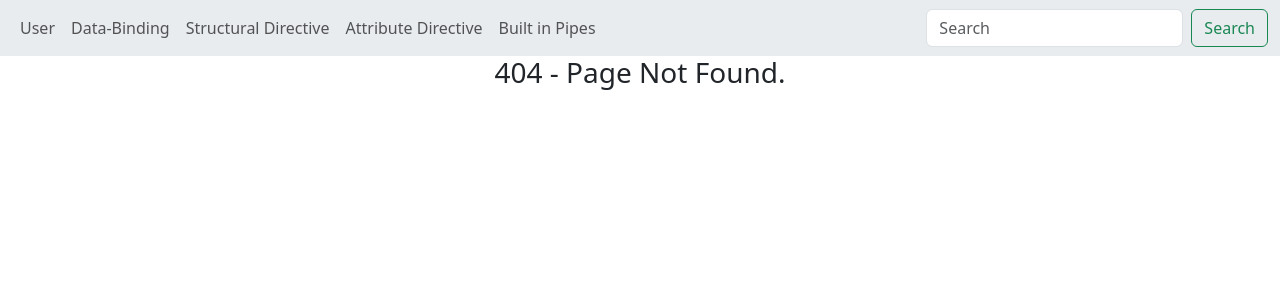
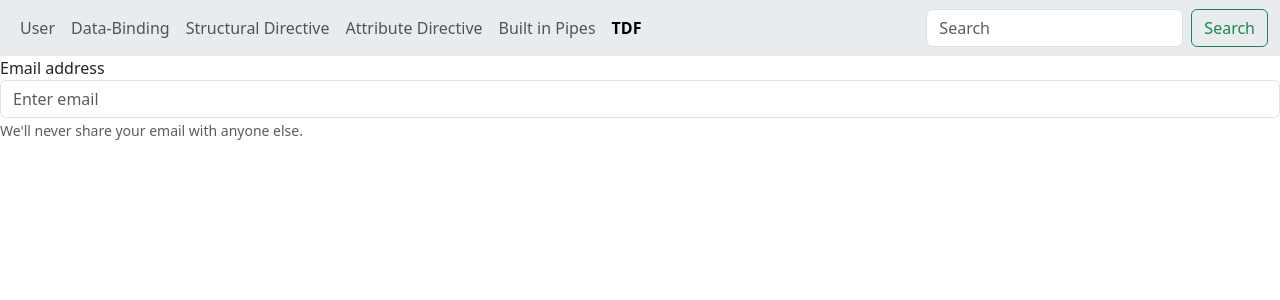
Before and after one commit to davi-p-oliveira-11/angular19, an Angular app: page /tdf in a window 1280 px wide. Before the commit this address had no page. Shown: the top 300 px of the page. Built offline with nearby package versions, Linux system fonts and the light colour scheme.

Commit message:
added tdf

```diff
--- a/src/app/app.component.html
+++ b/src/app/app.component.html
@@ -23,6 +23,9 @@
         </li>
          <li class="nav-item">
           <a class="nav-link" routerLinkActive="active" [routerLink]="['built-in-pipes']">Built in Pipes</a>
+        </li>
+         <li class="nav-item">
+          <a class="nav-link" routerLinkActive="active" [routerLink]="['tdf']">TDF</a>
         </li>
         <!--
         <li class="nav-item dropdown">
--- a/src/app/app.routes.ts
+++ b/src/app/app.routes.ts
@@ -5,6 +5,7 @@ import { StructuralDirectiveNgifVsIfComponent } from './structural-directive-ngi
 import { AttributeDirectivesComponentComponent } from './attribute-directives-component/attribute-directives-component.component';
 import { PageNotFoundComponent } from './page-not-found/page-not-found.component';
 import { BuiltInPipesComponent } from './built-in-pipes/built-in-pipes.component';
+import { TemplateDrivenFormComponent } from './template-driven-form/template-driven-form.component';
 
 export const routes: Routes = [
       // {path: '', component: UserComponent},
@@ -14,5 +15,6 @@ export const routes: Routes = [
       {path : 'structural-directive', component: StructuralDirectiveNgifVsIfComponent },
       {path : 'attribute-directive', component: AttributeDirectivesComponentComponent },
       {path : 'built-in-pipes', component: BuiltInPipesComponent},
+      {path : 'tdf', component: TemplateDrivenFormComponent},
       {path : '**', component: PageNotFoundComponent}
 ];
--- /dev/null
+++ b/src/app/template-driven-form/template-driven-form.component.html
@@ -0,0 +1,5 @@
+<div class="form-group">
+    <label for="exampleInputEmail1">Email address</label>
+    <input type="email" class="form-control" id="exampleInputEmail1" aria-describedby="emailHelp" placeholder="Enter email">
+    <small id="emailHelp" class="form-text text-muted">We'll never share your email with anyone else.</small>
+  </div>
```
Also changed, not shown: src/app/template-driven-form/template-driven-form.component.ts (added, +12 -0 lines), src/app/template-driven-form/template-driven-form.component.scss (added), 1 other file (tests, documents, lock files or other folders).
